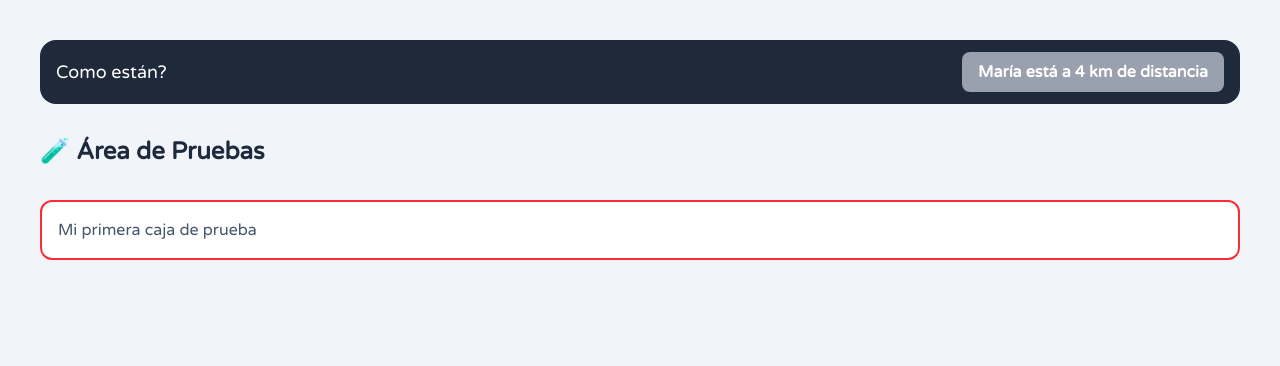
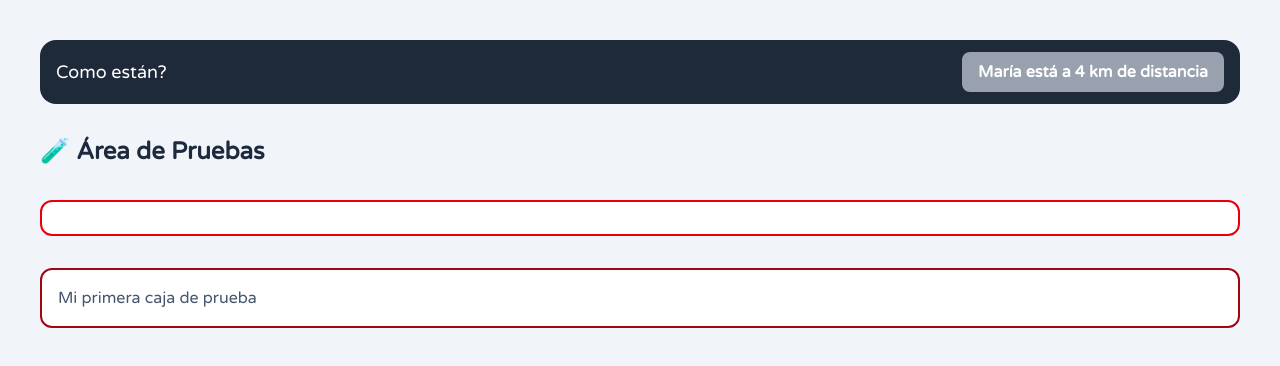
Before and after one commit to Propapu1235/borreHotel, a Next.js app: page /laboratorio in a window 1280 px wide. Shown: the top 366 px of the page. Built offline with nearby package versions, Linux system fonts and the light colour scheme.

Commit message:
Unicamente se realizaron modificaciones menores pero dentro de laboratorio, nada dentro de la pagina principal que le afecte

```diff
--- a/app/laboratorio/page.tsx
+++ b/app/laboratorio/page.tsx
@@ -15,12 +15,12 @@ export default function Laboratorio() {
         🧪 Área de Pruebas
         </h1>
 
-        <div className="flex flex-col sm:flex-row ">
+        <div className="border-2 border-red-600 bg-white p-4 rounded-xl flex flex-col sm:flex-row mb-8 gap-6">
 
         </div>
 
         {/* Aquí adentro puedes empezar a crear tus <div> para practicar la Fórmula de las 3 capas */}
-        <div className="border-2 border-red-500 bg-white p-4 rounded-xl">
+        <div className="border-2 border-red-800 bg-white p-4 rounded-xl">
              <p className="text-slate-600">Mi primera caja de prueba</p>
         </div>
 
```
